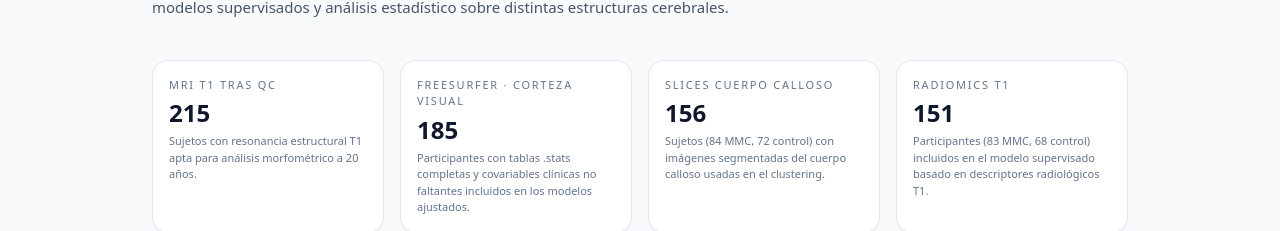
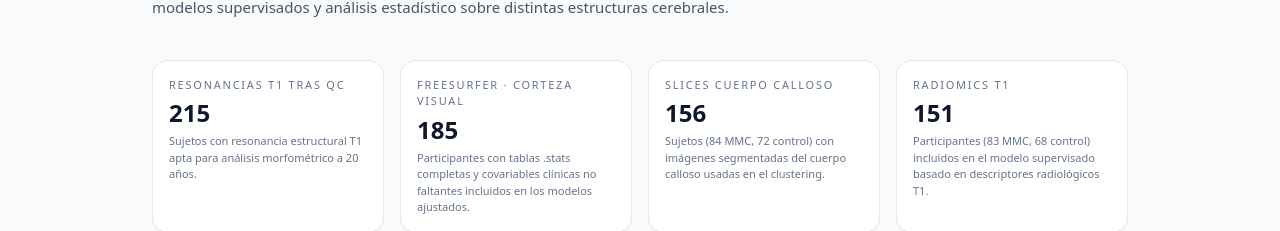
Before and after one commit to G4br13l4Maths/App_Proyecto_canguro, a React (Vite) app in the folder front/: page / in a window 1280 px wide. Shown: the part 215-446 px from the top of the page. Built offline with nearby package versions, Linux system fonts and the light colour scheme.

Commit message:
Update label from 'MRI T1 tras QC' to 'Resonancias T1 tras QC'

```diff
--- a/front/src/pages/Home.jsx
+++ b/front/src/pages/Home.jsx
@@ -25,7 +25,7 @@ export default function Home() {
           {/* KPI 1 */}
           <div className="rounded-2xl bg-white border border-slate-200 shadow-sm p-4 flex flex-col gap-1">
             <span className="text-[11px] uppercase tracking-[0.16em] text-slate-500">
-              MRI T1 tras QC
+              Resonancias T1 tras QC
             </span>
             <span className="text-2xl font-semibold text-slate-900">215</span>
             <span className="text-[11px] text-slate-500">
```
